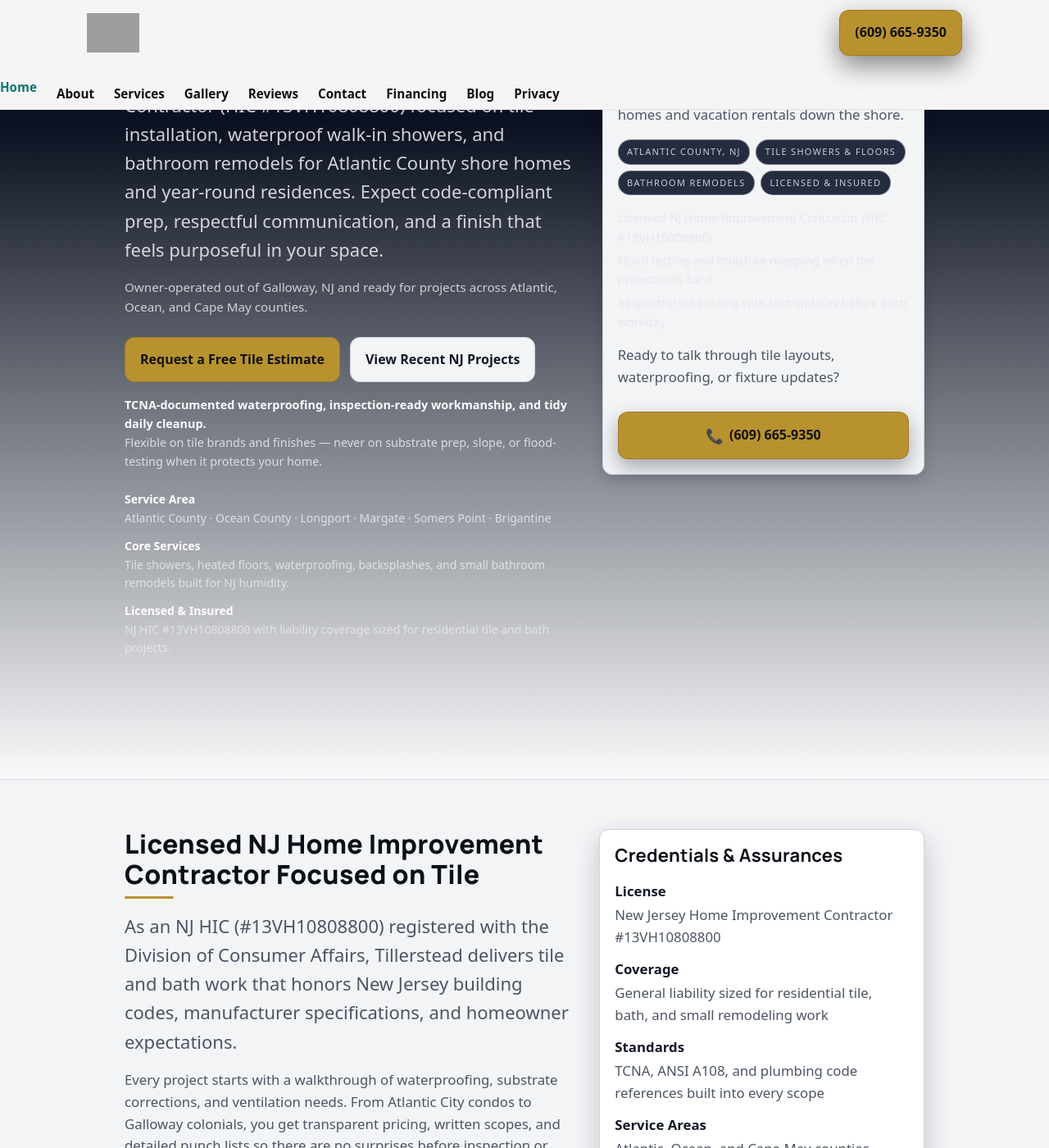
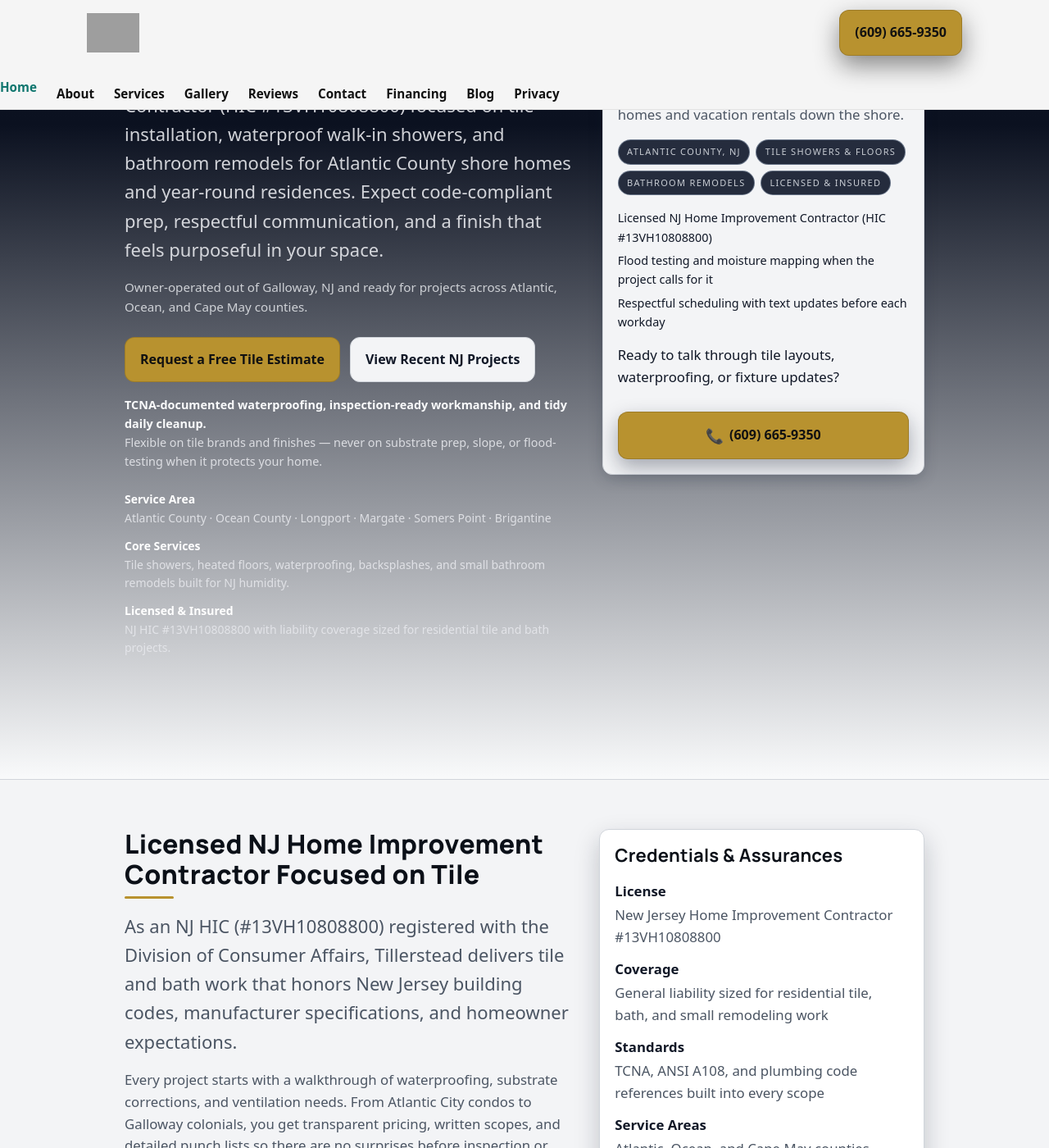
Before and after one commit to XTX33/Tillerstead-site, a Jekyll site: the page built from index.html, in a window 1280 px wide and 1400 px high, scrolled down 514 px. Shown: the whole window at 82% size. Built offline with Jekyll 4.4.1, drawn with Linux system fonts in a browser that asks for light colours; grey boxes are pictures that could not be loaded.

Commit message:
Update style.css

```diff
--- a/assets/css/style.css
+++ b/assets/css/style.css
@@ -797,3 +797,8 @@ textarea::placeholder {
   max-width: var(--max);
   margin-inline: auto;
 }
+.hero-list,
+.hero-list li,
+.hero-callout {
+  color: var(--brand-ink) !important;
+}
```
